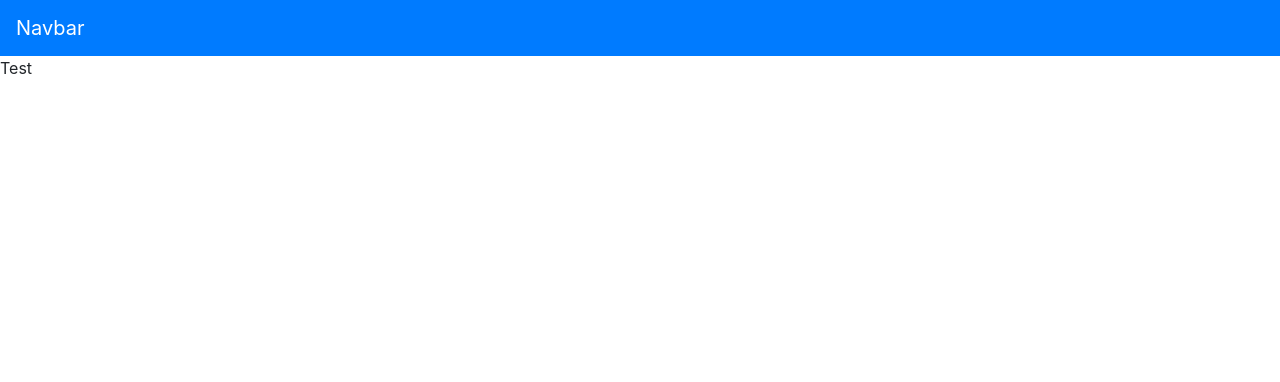
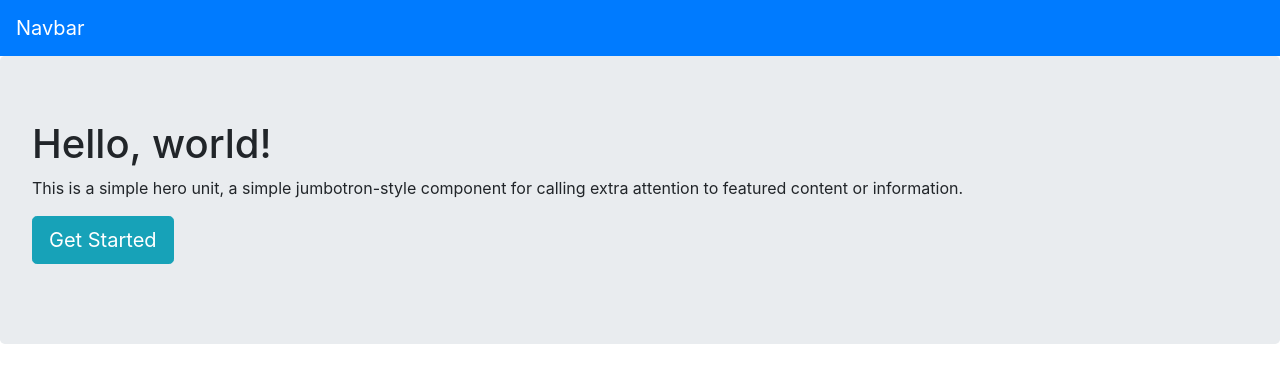
Before and after one commit to ErdeiArpad/Portfolio-Builder, a React (Create React App) app in the folder client/: page / in a window 1280 px wide. Shown: the top 382 px of the page. Built offline with nearby package versions, Linux system fonts and the light colour scheme.

Commit message:
jumbotron component with button imported

```diff
--- a/client/src/App.js
+++ b/client/src/App.js
@@ -3,6 +3,7 @@ import { BrowserRouter as Router, Route, Switch } from "react-router-dom";
 import Home from "./pages/Home";
 import Nav from "./components/Navbar";
 // import your component here
+import Jumbotron from "./components/Jumbotron";
 
 function App() {
   return (
@@ -10,6 +11,7 @@ function App() {
     <div>
       <Nav />
       <Switch>
+        <Jumbotron />
         <Route exact path={["/", "/home"]}>
         <Home />
         </Route>
```
